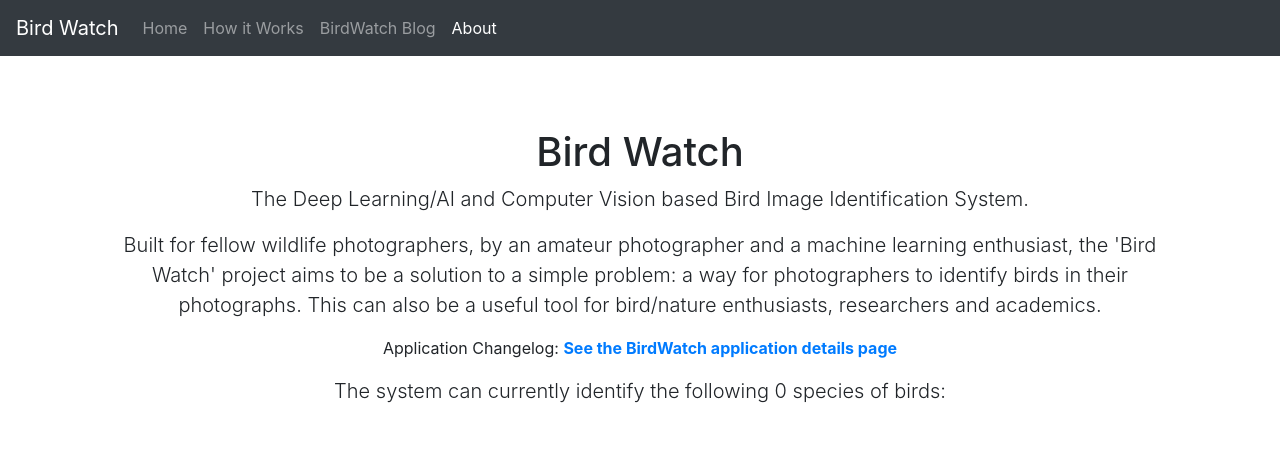
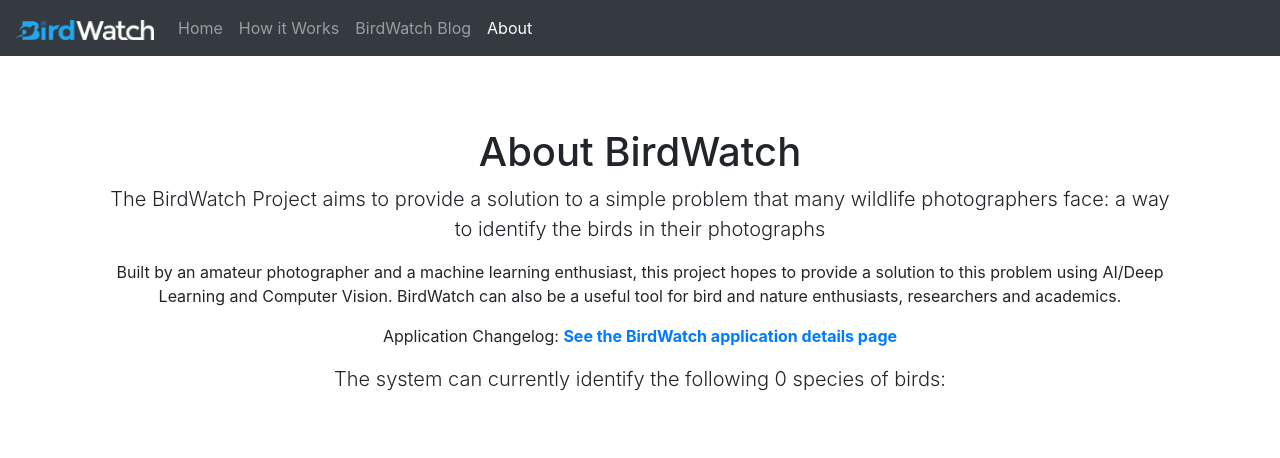
Before and after one commit to Thimira/bird_watch, a Flask app: template templates/about.html in a window 1280 px wide. Shown: the top 458 px of the page. Run offline with Flask 2, Linux system fonts and the light colour scheme; the template is opened without the code that fills it, so the values that code supplies are empty; parts of the project's set-up code (start-up, migrations or seed data) failed here and were passed over; some libraries are stand-ins or nearby versions.

Commit message:
SEO Optimization and new Logo

```diff
--- a/conf/application.ini
+++ b/conf/application.ini
@@ -1,8 +1,8 @@
 [default]
-application_version = 0.4.2
+application_version = 0.4.3
 ; from datetime import datetime, timedelta
 ; str((datetime.utcnow()).replace(microsecond=0).isoformat()) + 'Z'
-app_modified_time = 2020-09-26T11:22:55Z
+app_modified_time = 2020-10-02T10:35:07Z
 application_secret = MkpMBH6QPsnNZgqepQFy
 aws_redion = us-east-1
 debug = True
--- a/templates/about.html
+++ b/templates/about.html
@@ -1,8 +1,13 @@
 {% extends 'base.html' %}
 
-{% block metadesc %}About the Bird Watch project, the bird image identification system for photographers: it's history, goals, capabilities, current limitations, and future plans.   .{% endblock %}
+{% block metadesc %}About the BirdWatch project, the bird image identification system for photographers: it's current capabilities, limitations, and the team behind it.{% endblock %}
 
-{% block title %}Bird Watch - About: The History, Goals, Capabilities, and Limitations{% endblock %}
+{% block title %}BirdWatch - About: The Capabilities, Limitations, and the People behind it{% endblock %}
+
+{% block og_title %}BirdWatch - Home: The Deep Learning Bird Image Identification System{% endblock %}
+{% block og_desc %}About the BirdWatch project, the bird image identification system for photographers: it's current capabilities, limitations, and the team behind it.{% endblock %}
+
+{% block pageurl %}https://app.birdwatch.photo/about{% endblock %}
 
 {% block navbar %}
 <div class="collapse navbar-collapse" id="birdWatchNavbarTop">
@@ -25,9 +30,9 @@
 
 {% block content %}
     <div class="center-content">
-        <h1>Bird Watch</h1>
-        <p class="lead">The Deep Learning/AI and Computer Vision based Bird Image Identification System.</p>
-        <p class="lead">Built for fellow wildlife photographers, by an amateur photographer and a machine learning enthusiast, the 'Bird Watch' project aims to be a solution to a simple problem: a way for photographers to identify birds in their photographs. This can also be a useful tool for bird/nature enthusiasts, researchers and academics.</p>
+        <h1>About BirdWatch</h1>
+        <p class="lead">The BirdWatch Project aims to provide a solution to a simple problem that many wildlife photographers face: a way to identify the birds in their photographs</p>
+        <p>Built by an amateur photographer and a machine learning enthusiast, this project hopes to provide a solution to this problem using AI/Deep Learning and Computer Vision. BirdWatch can also be a useful tool for bird and nature enthusiasts, researchers and academics.</p>
         <p>Application Changelog: <a href="https://www.birdwatch.photo/birdwatch-app/" target="_blank" class="alert-link">See the BirdWatch application details page</a></p>
         <p class="lead">The system can currently identify the following {{ classes|length }} species of birds:</p>
     </div>
--- a/templates/base.html
+++ b/templates/base.html
@@ -21,6 +21,20 @@
         <meta name="viewport" content="width=device-width, initial-scale=1, shrink-to-fit=no">
         <meta name="description" content="{% block metadesc %}{% endblock %}">
         <meta http-equiv="Content-Type" content="text/html; charset=utf-8" />
+
+        <!-- OpenGraph meta tags : https://ogp.me/ -->
+        <meta property="og:title" content="{% block og_title %}{% endblock %}" />
+        <meta property="og:description" content="{% block og_desc %}{% endblock %}" />
+        <meta property="og:type" content="website" />
+        <meta property="og:url" content="{% block pageurl %}{% endblock %}" />
+        <meta property="og:image" content="{{ url_for('static', filename='images/logo-promo.png') }}" />
+        <meta property="og:image:width" content="586" />
+        <meta property="og:image:height" content="586" />
+
+        <!-- Twitter Card meta tags : https://developer.twitter.com/en/docs/twitter-for-websites/cards/guides/getting-started -->
+        <meta name="twitter:card" content="summary_large_image" />
+        <meta name="twitter:site" content="@thimira42" />
+        <meta name="twitter:creator" content="@thimira42" />
 
         <link rel="shortcut icon" type="image/png" href="{{ url_for('static', filename='favicon.png') }}"/>
 
@@ -53,7 +67,9 @@
     <body>
         <header>
             <nav class="navbar navbar-expand-md navbar-dark bg-dark fixed-top">
-                <a class="navbar-brand" href="#">Bird Watch</a>
+                <a class="navbar-brand" href="#">
+                    <img src="{{ url_for('static', filename='images/logo-nav.png') }}" height="20" width="138" alt="BirdWatch Home" loading="lazy">
+                </a>
                 <button class="navbar-toggler" type="button" data-toggle="collapse" data-target="#birdWatchNavbarTop" aria-controls="birdWatchNavbarTop" aria-expanded="false" aria-label="Toggle navigation">
                     <span class="navbar-toggler-icon"></span>
                 </button>
```
Also changed, not shown: templates/index.html (+25 -4 lines), static/favicon.png, static/images/logo-dark-m.png (added), static/images/logo-dark.png (added), static/images/logo-nav.png (added), static/images/logo-promo.jpg (added), static/images/logo-white.png (added).
